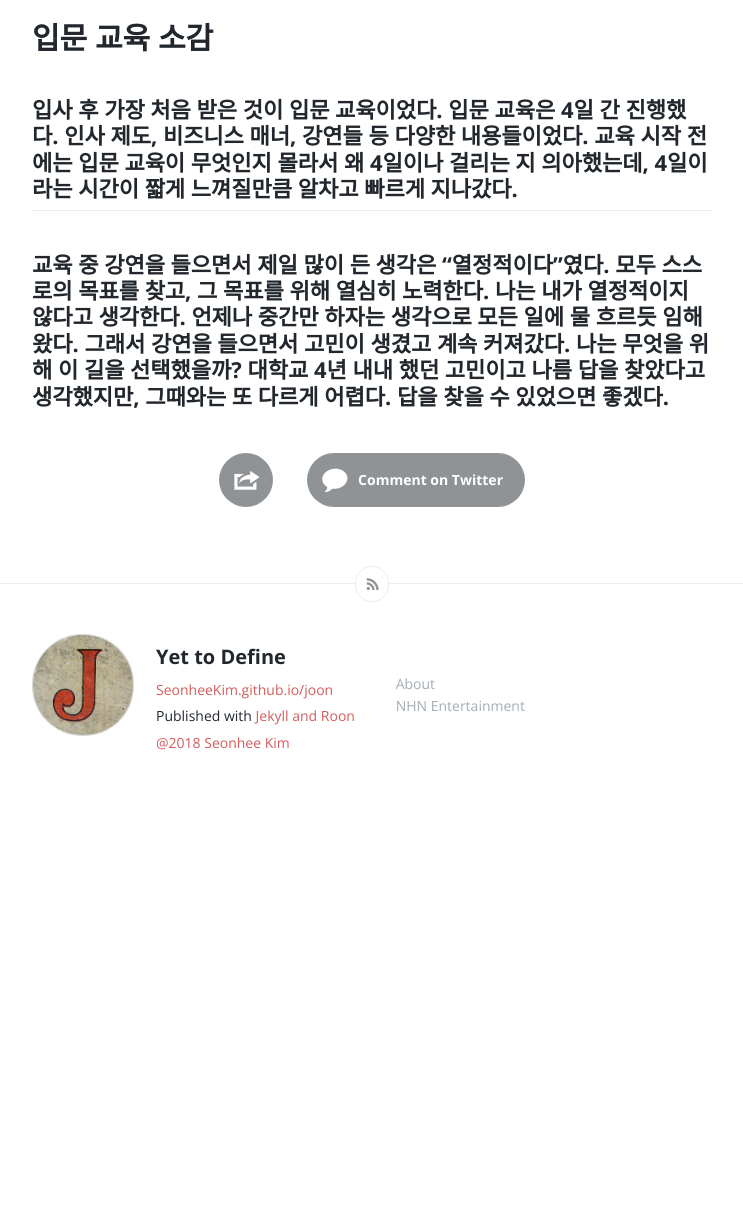
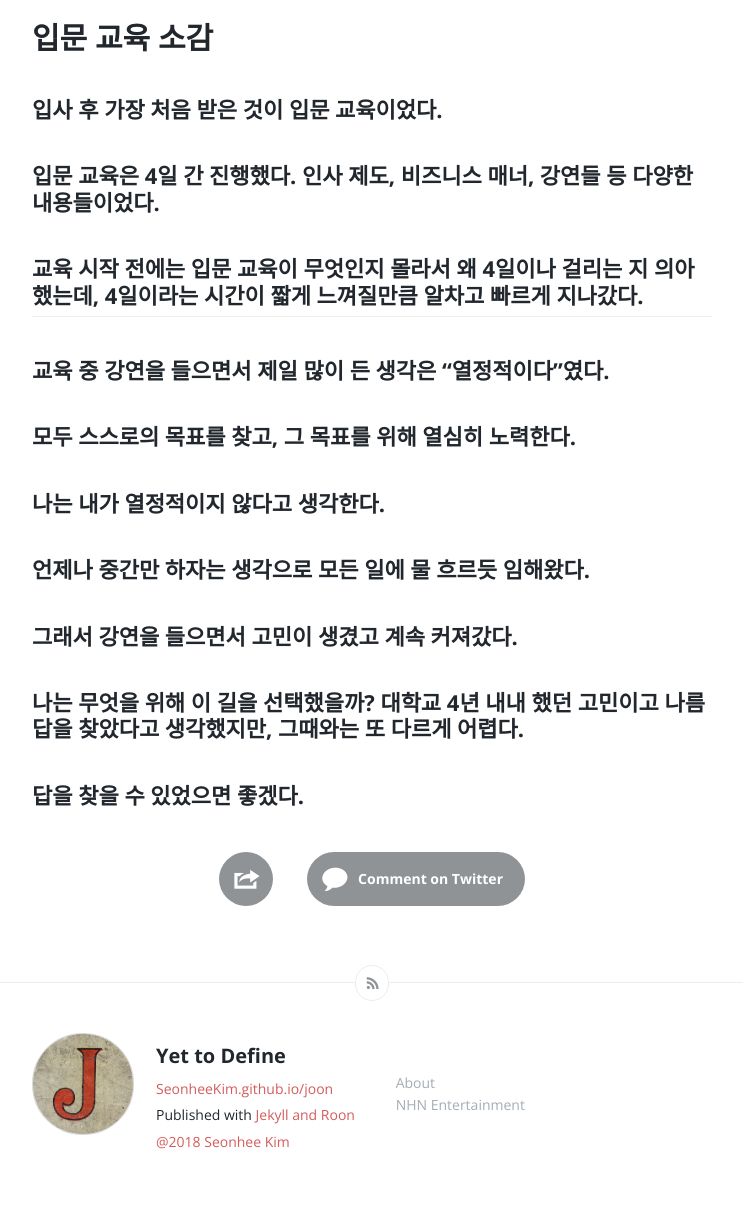
Before and after one commit to vormwald/joon, a Jekyll site: the page built from _posts/2019-01-18-[-TOAST-ROOKIE]-입문교육-소감.md, in a window 1280 px wide. Shown: the part 520-1726 px from the top of the page, without its empty margins (268-1011 px from the left). Built offline with Jekyll 4.4.1, drawn with Linux system fonts in a browser that asks for light colours; our own code applies the rules of GitHub Pages for plain Markdown files; comment, search, counter and statistics services are not loaded; before the commit the page ends 1326 px from its top, so only the background shows below that; some of the changed lines change nothing that is shown.

Commit message:
change picture url

```diff
--- a/_posts/2019-01-18-[-TOAST-ROOKIE]-입문교육-소감.md
+++ b/_posts/2019-01-18-[-TOAST-ROOKIE]-입문교육-소감.md
@@ -1,10 +1,18 @@
 
-![Test Image]({{ site.baseurl }}/content/images/NHN_4floor)
+![Test Image](https://github.com/SeonheeKim/SeonheeKim.github.io/content/images/NHN_4floor)
 
 # 입문 교육 소감
 
-##### 입사 후 가장 처음 받은 것이 입문 교육이었다. 입문 교육은 4일 간 진행했다. 인사 제도, 비즈니스 매너, 강연들 등 다양한 내용들이었다. 교육 시작 전에는 입문 교육이 무엇인지 몰라서 왜 4일이나 걸리는 지 의아했는데, 4일이라는 시간이 짧게 느껴질만큼 알차고 빠르게 지나갔다.
+##### 입사 후 가장 처음 받은 것이 입문 교육이었다.
+##### 입문 교육은 4일 간 진행했다. 인사 제도, 비즈니스 매너, 강연들 등 다양한 내용들이었다.
+##### 교육 시작 전에는 입문 교육이 무엇인지 몰라서 왜 4일이나 걸리는 지 의아했는데, 4일이라는 시간이 짧게 느껴질만큼 알차고 빠르게 지나갔다.
 
 * * *
 
-##### 교육 중 강연을 들으면서 제일 많이 든 생각은 "열정적이다"였다. 모두 스스로의 목표를 찾고, 그 목표를 위해 열심히 노력한다. 나는 내가 열정적이지 않다고 생각한다. 언제나 중간만 하자는 생각으로 모든 일에 물 흐르듯 임해왔다. 그래서 강연을 들으면서 고민이 생겼고 계속 커져갔다. 나는 무엇을 위해 이 길을 선택했을까? 대학교 4년 내내 했던 고민이고 나름 답을 찾았다고 생각했지만, 그때와는 또 다르게 어렵다. 답을 찾을 수 있었으면 좋겠다.
+##### 교육 중 강연을 들으면서 제일 많이 든 생각은 "열정적이다"였다.
+##### 모두 스스로의 목표를 찾고, 그 목표를 위해 열심히 노력한다.
+##### 나는 내가 열정적이지 않다고 생각한다.
+##### 언제나 중간만 하자는 생각으로 모든 일에 물 흐르듯 임해왔다.
+##### 그래서 강연을 들으면서 고민이 생겼고 계속 커져갔다.
+##### 나는 무엇을 위해 이 길을 선택했을까? 대학교 4년 내내 했던 고민이고 나름 답을 찾았다고 생각했지만, 그때와는 또 다르게 어렵다.
+##### 답을 찾을 수 있었으면 좋겠다.
```
